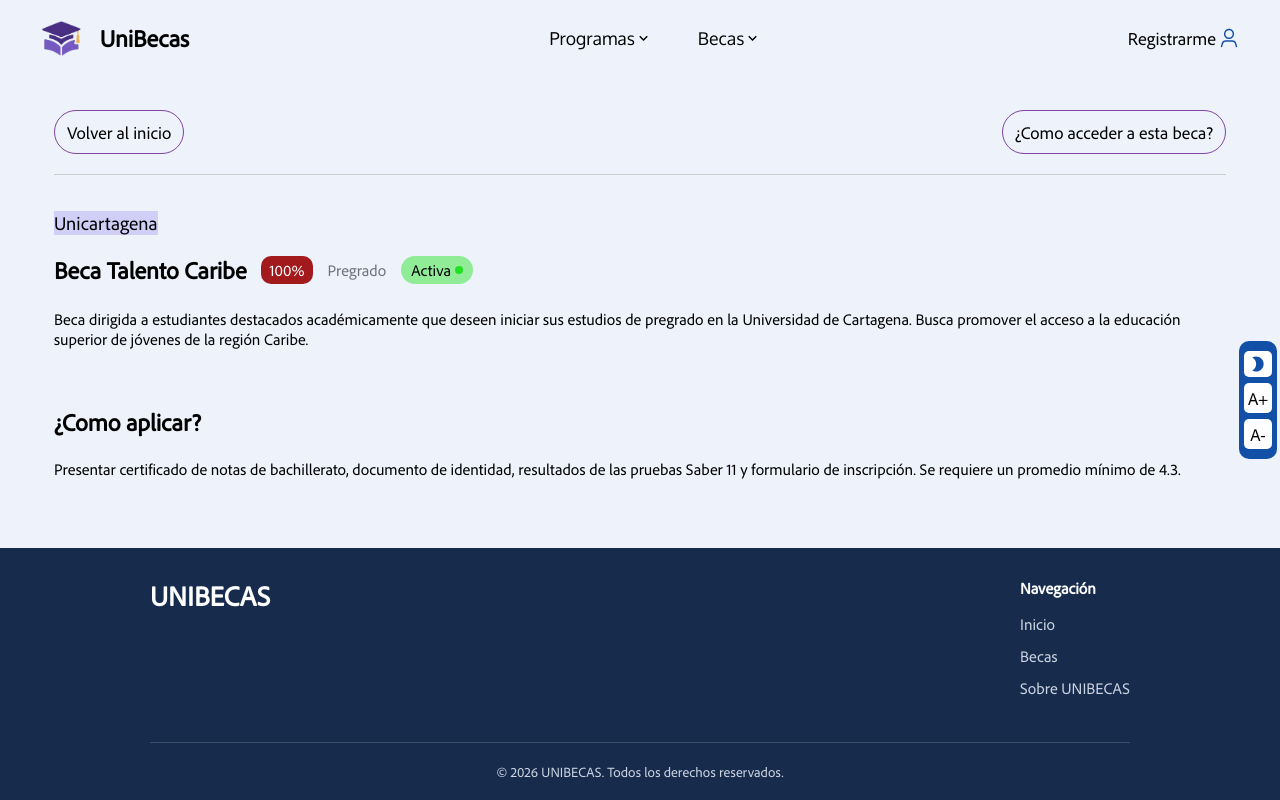
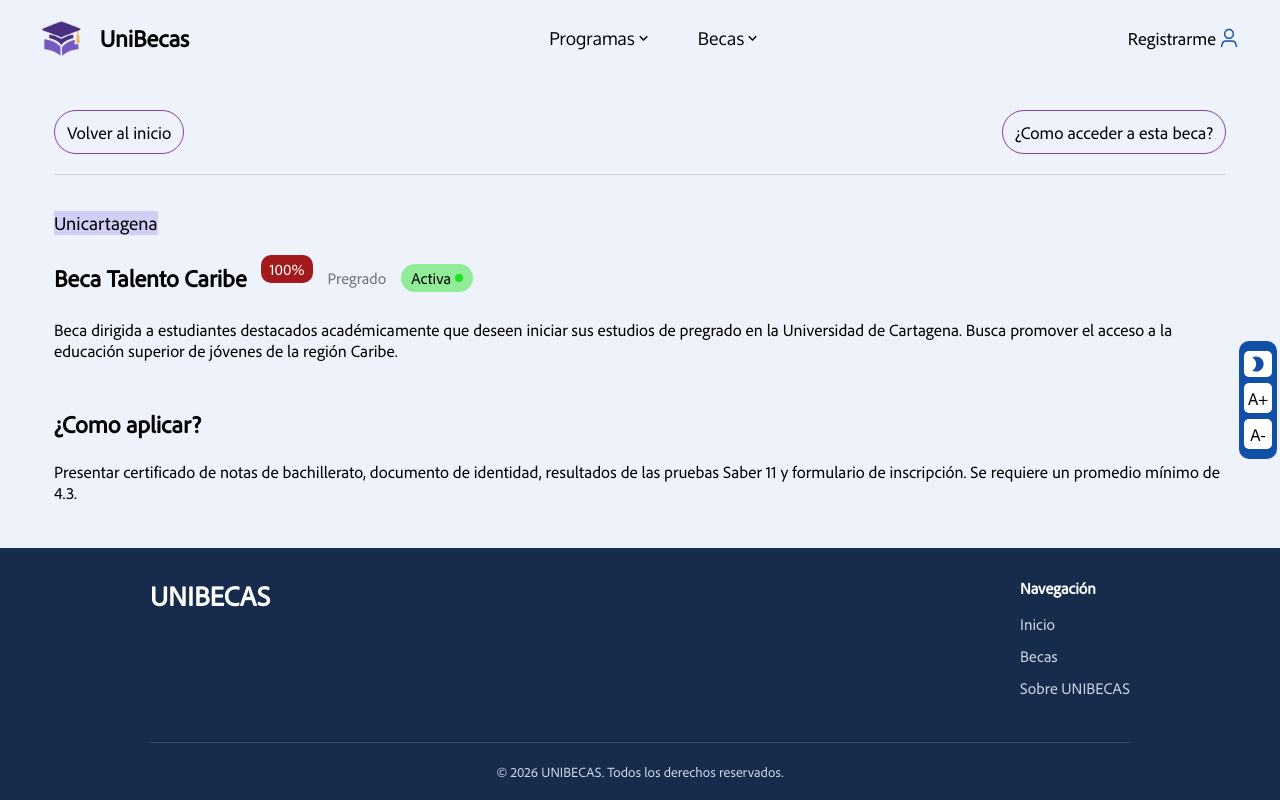
Before and after one commit to AlexanderCassiani/unibecas, a React (Vite) app in the folder frontend/: page /beca/1 in a window 1280 px wide. Built offline with nearby package versions, Linux system fonts and the light colour scheme.

Commit message:
Style: ajusta márgenes y tamaños de fuente en secciones de detalles de beca

```diff
--- a/frontend/src/components/becaDetails/becaDetails.css
+++ b/frontend/src/components/becaDetails/becaDetails.css
@@ -62,6 +62,12 @@
   color: #fff;
   padding: 4px 8px;
   border-radius: 10px;
+  display: inline-block;
+  margin-bottom: 18px;
+}
+
+.beca-details-contenido section p {
+  font-size: 1.06rem;
 }
 
 .beca-details-contenido section .modalidad {
@@ -72,7 +78,7 @@
   display: flex;
   align-items: center;
   gap: 15px;
-  margin-bottom: 24px;
+  margin-bottom: 18px;
 }
 
 .contenedor-estado {
@@ -107,5 +113,5 @@
 
 .beca-details-contenido section .como-aplicar {
   text-align: start;
-  margin: 58px 0 22px 0;
+  margin: 48px 0 22px 0;
 }
```
